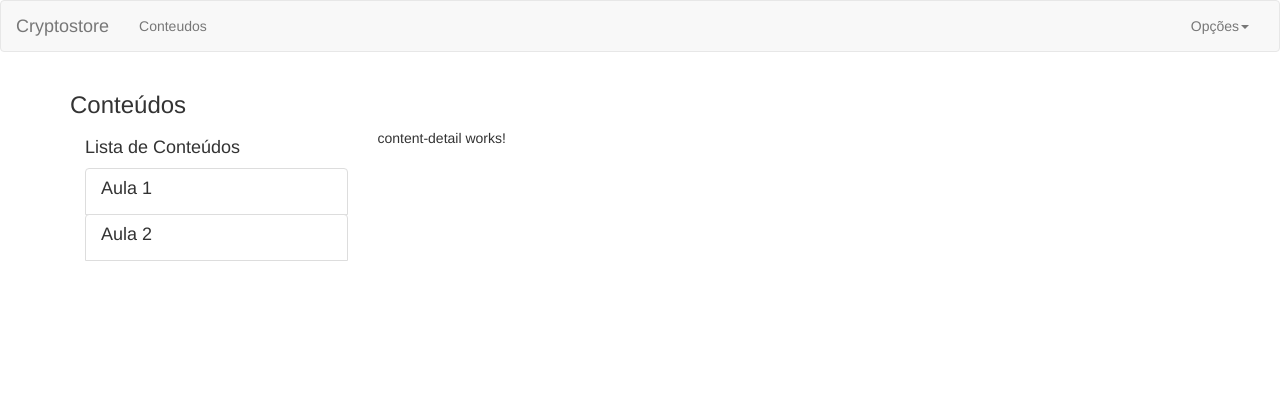
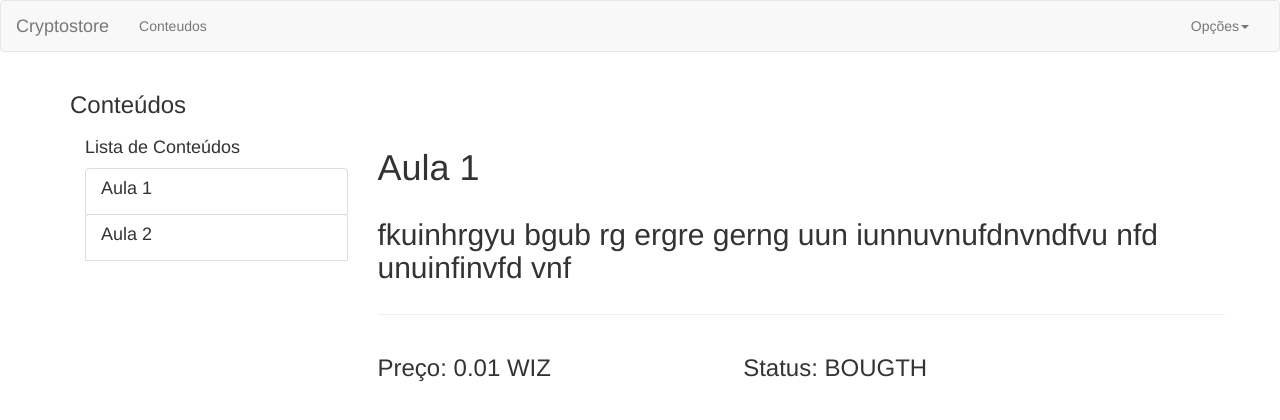
Before and after one commit to vhcleite/CryptoStore-SPA, an Angular app: page / in a window 1280 px wide. Shown: the top 420 px of the page. Built offline with nearby package versions, Linux system fonts and the light colour scheme.

Commit message:
Ligando componente da lista com componente de detalhes de conteudo

```diff
--- a/src/app/content/content-base/content-base.component.html
+++ b/src/app/content/content-base/content-base.component.html
@@ -4,10 +4,10 @@
     </div>
     <div class="row">
         <div class="col-md-3">
-            <app-content-list></app-content-list>
+            <app-content-list (contentSelected)="OnContentSelected($event)"></app-content-list>
         </div>
         <div class="col-md-9">
-            <app-content-detail></app-content-detail>
+            <app-content-detail [content]="selectedContent"></app-content-detail>
         </div>
     </div>
 </div>
--- a/src/app/content/content-base/content-base.component.ts
+++ b/src/app/content/content-base/content-base.component.ts
@@ -1,4 +1,5 @@
 import { Component, OnInit } from '@angular/core';
+import { Content } from 'src/app/models/content.model';
 
 @Component({
   selector: 'app-content-base',
@@ -7,9 +8,16 @@ import { Component, OnInit } from '@angular/core';
 })
 export class ContentBaseComponent implements OnInit {
 
+  selectedContent: Content
+
   constructor() { }
 
   ngOnInit(): void {
   }
 
+  OnContentSelected(selectedContent: Content) {
+    this.selectedContent = selectedContent;
+    console.log(selectedContent);
+  }
+
 }
--- a/src/app/content/content-detail/content-detail.component.html
+++ b/src/app/content/content-detail/content-detail.component.html
@@ -1 +1,19 @@
-<p>content-detail works!</p>
+<div class="row">
+    <div class="col-xs-12">
+        <h1>{{content.name}}</h1>
+    </div>
+</div>
+<div class="row">
+    <div class="col-xs-12">
+        <h2>{{content.description}}</h2>
+    </div>
+</div>
+<hr>
+<div class="row">
+    <div class="col-xs-5">
+        <h3>Preço: {{content.price}} WIZ</h3>
+    </div>
+    <div class="col-xs-7">
+        <h3>Status: {{content.paymentStatus}}</h3>
+    </div>
+</div>
--- a/src/app/content/content-detail/content-detail.component.ts
+++ b/src/app/content/content-detail/content-detail.component.ts
@@ -1,4 +1,5 @@
-import { Component, OnInit } from '@angular/core';
+import { Component, OnInit, Input } from '@angular/core';
+import { Content } from 'src/app/models/content.model';
 
 @Component({
   selector: 'app-content-detail',
@@ -7,6 +8,8 @@ import { Component, OnInit } from '@angular/core';
 })
 export class ContentDetailComponent implements OnInit {
 
+  @Input() content: Content;
+
   constructor() { }
 
   ngOnInit(): void {
--- a/src/app/content/content-list/content-list.component.html
+++ b/src/app/content/content-list/content-list.component.html
@@ -1,6 +1,6 @@
 <h4>Lista de Conteúdos</h4>
 <div class="row">
-    <div class="col-xs-12" *ngFor="let content of contents">
+    <div class="col-xs-12" (click)="onSelected(content)" *ngFor="let content of contents">
         <a href="#" class="list-group-item clearfix">
             <div>
                 <h4 class="list-group-item-heading">{{content.name}}</h4>
--- a/src/app/content/content-list/content-list.component.ts
+++ b/src/app/content/content-list/content-list.component.ts
@@ -1,4 +1,4 @@
-import { Component, OnInit } from '@angular/core';
+import { Component, OnInit, Output, EventEmitter } from '@angular/core';
 import { Content } from 'src/app/models/content.model';
 
 @Component({
@@ -13,9 +13,19 @@ export class ContentListComponent implements OnInit {
     new Content(2, 'Aula 2', 'At vero eos et accusamus et iusto odio dignissimos ducimus qui blanditiis praesentium voluptatum deleniti atque corrupti quos dolores et quas molestias excepturi sint occaecati', 200.2, 'ACTIVE', 'BOUGTH')
   ]
 
+  @Output('contentSelected') contentSelected = new EventEmitter<Content>();
+
   constructor() { }
 
   ngOnInit(): void {
+    if(this.contents.length != 0) {
+      this.contentSelected.emit(this.contents[0]);
+    }
+  }
+
+  onSelected(content: Content) {
+    this.contentSelected.emit(content);
+    console.log('selected content: ' + content.name);
   }
 
 }
```
